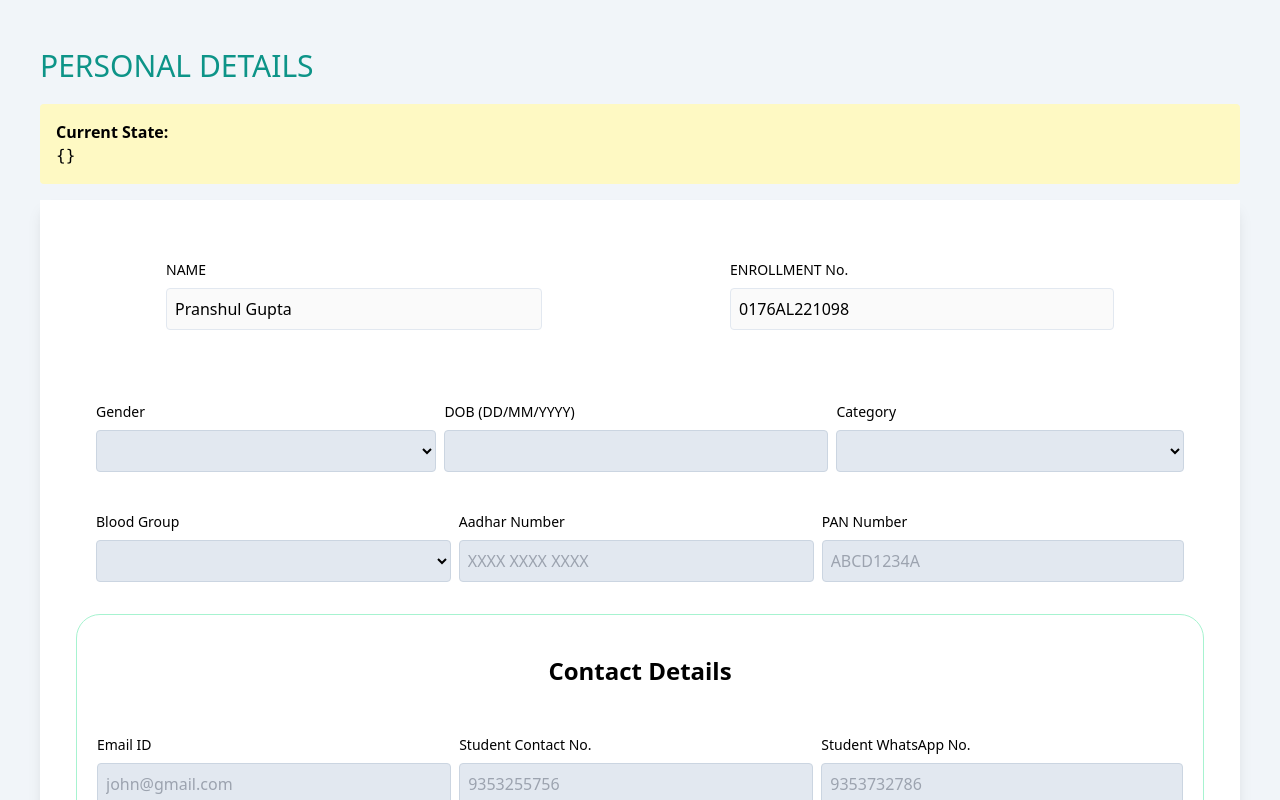
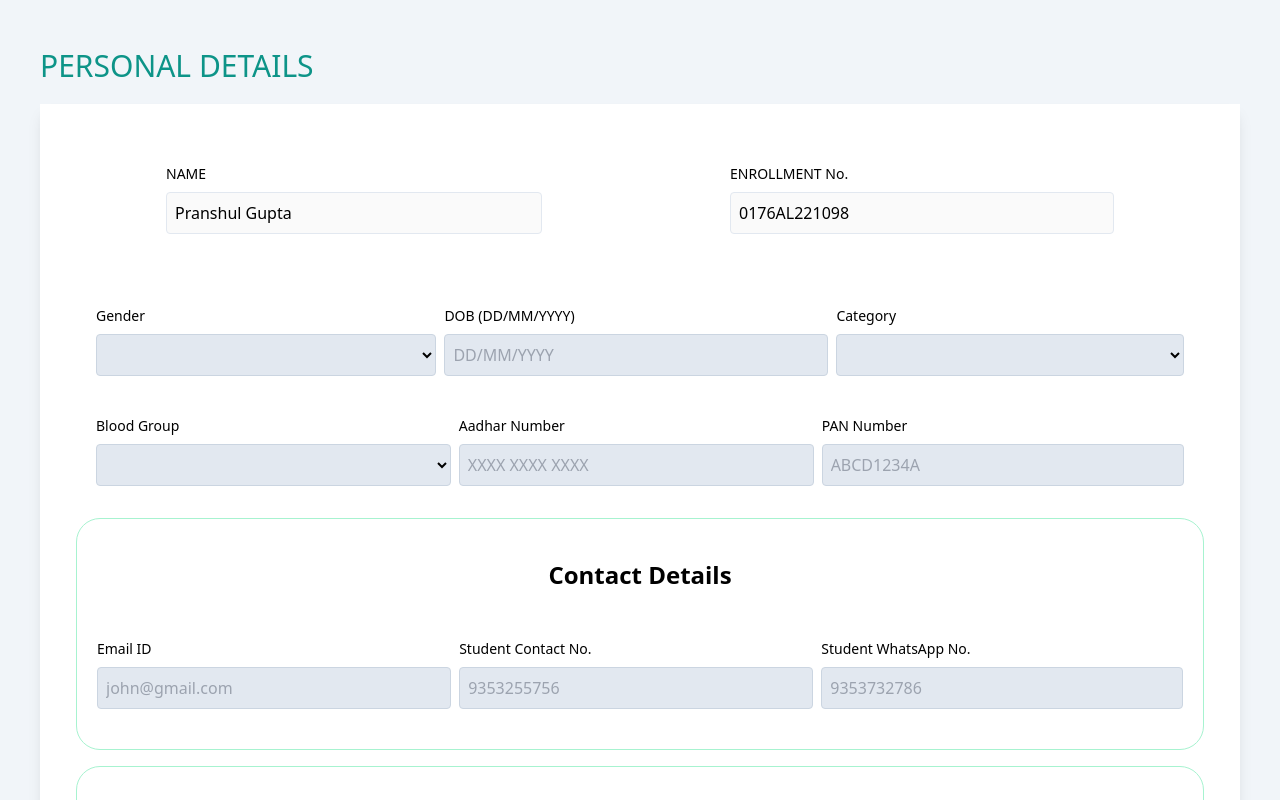
Before and after one commit to 2912Harshit/UserrInput, a React (Vite) app: page / in a window 1280 px wide. Shown: the top 800 px of the page. Built offline with nearby package versions, Linux system fonts and the light colour scheme.

Commit message:
updated dob

```diff
--- a/package.json
+++ b/package.json
@@ -10,6 +10,7 @@
     "preview": "vite preview"
   },
   "dependencies": {
+    "lucide-react": "^0.453.0",
     "primereact": "^10.8.4",
     "react": "^18.3.1",
     "react-dom": "^18.3.1",
--- a/src/App.jsx
+++ b/src/App.jsx
@@ -17,7 +17,7 @@ function App() {
       ...prev,
       ...newData
     }));
-    console.log("Global state updated:",formData)
+    // console.log("Global state updated:",formData)
   };
 
   return (
--- a/src/components/EducationDetails.jsx
+++ b/src/components/EducationDetails.jsx
@@ -13,15 +13,15 @@ export const EducationDetails=({ initialData, onSave})=>{
         <div className="bg-slate-100 px-10">
             <div className="pt-12 text-3xl text-teal-600 font-medium pb-5 antialiased">{`EDUCATIONAL BACKGROUND`}</div>
 
-            {/* Debug display */}
-            {initialData && (
+
+            {/* {initialData && (
                 <div className="bg-yellow-100 p-4 mb-4 rounded">
                     <h3 className="font-bold">Current State:</h3>
                     <pre className="whitespace-pre-wrap">
                         {JSON.stringify(initialData, null, 2)}
                     </pre>
                 </div>
-            )}
+            )} */}
 
             <div className="">
                 <EducationalField initialData={initialData} onSave={handleSave}/>
--- a/src/components/GrahuationDetails.jsx
+++ b/src/components/GrahuationDetails.jsx
@@ -31,15 +31,15 @@ export const GraduationDetails = ({ initialData, onSave }) => {
         <div className="bg-slate-100 px-10 h-screen">
             <div className="pt-12 text-3xl text-teal-600 font-medium pb-5 antialiased">GRADUATION DETAILS</div>
 
-            {/* Debug display */}
-            {initialData && (
+
+            {/* {initialData && (
                 <div className="bg-yellow-100 p-4 mb-4 rounded">
                     <h3 className="font-bold">Current State:</h3>
                     <pre className="whitespace-pre-wrap">
                         {JSON.stringify(initialData, null, 2)}
                     </pre>
                 </div>
-            )}
+            )} */}
 
 
             <form onSubmit={handleSubmit}>
--- a/src/components/InputField.jsx
+++ b/src/components/InputField.jsx
@@ -4,6 +4,7 @@ import { PreKnownInputBox } from "./commonComponents/PreKnownInputBox"
 import { DropDown } from "./commonComponents/DropDowm"
 import { Calendar } from 'primereact/calendar';
 import { NextButton } from "./commonComponents/NextButton";
+import DatePicker from "./commonComponents/DataPicker";
 
 const InputField=({initialData, onSave})=> {
 
@@ -65,11 +66,15 @@ const InputField=({initialData, onSave})=> {
                 <DropDown inputs={gender} value={formData.gender} onChange={e=>{handleInputChange('gender',e.target.value)}} label={"Gender"} className=""/>
             </div>
            <div className="pr-2 ">
-            <div className="text-sm font-medium text-left py-2">
+            {/* <div className="text-sm font-medium text-left py-2">
                 DOB (DD/MM/YYYY)
-            </div>
+            </div> */}
             <div  className="">
-                <Calendar value={formData.dob} inputClassName=" md:w-52 lg:w-96 border border-slate-300 bg-slate-200 px-2  py-1 md:py-2 rounded" variant="filled"  onChange={(e) => handleInputChange('dob',e.target.value)} />
+                {/* <Calendar value={formData.dob} inputClassName=" md:w-52 lg:w-96 border border-slate-300 bg-slate-200 px-2  py-1 md:py-2 rounded" variant="filled"  onChange={(e) => handleInputChange('dob',e.target.value)} /> */}
+                <DatePicker
+                    value={formData.dob}
+                    onChange={(value) => handleInputChange('dob', value)}
+                    />
             </div>
 
            </div>
--- a/src/components/PersonalDetails.jsx
+++ b/src/components/PersonalDetails.jsx
@@ -16,15 +16,15 @@ export const PersonalDetails=({ initialData, onSave})=>{
         <div className="bg-slate-100 px-10">
             <div className=" pt-12 text-3xl text-teal-600 font-medium pb-5 antialiased">PERSONAL DETAILS</div>
 
-            {/* Debug display */}
-            {initialData && (
+
+            {/* {initialData && (
                 <div className="bg-yellow-100 p-4 mb-4 rounded">
                     <h3 className="font-bold">Current State:</h3>
                     <pre className="whitespace-pre-wrap">
                         {JSON.stringify(initialData, null, 2)}
                     </pre>
                 </div>
-            )}
+            )} */}
 
             <div>
                 <InputField initialData={initialData} onSave={handleSave}/>
--- /dev/null
+++ b/src/components/commonComponents/DataPicker.jsx
@@ -0,0 +1,140 @@
+import React, { useState } from 'react';
+
+const DatePicker = ({ value, onChange }) => {
+  const [showCalendar, setShowCalendar] = useState(false);
+  const [currentDate, setCurrentDate] = useState(new Date());
+
+  // Calculate min and max years (e.g., 100 years ago to current year)
+  const currentYear = new Date().getFullYear();
+  const minYear = currentYear - 100;
+  const maxYear = currentYear;
+
+  const months = [
+    'January', 'February', 'March', 'April', 'May', 'June',
+    'July', 'August', 'September', 'October', 'November', 'December'
+  ];
+
+  const getDaysInMonth = (year, month) => {
+    return new Date(year, month + 1, 0).getDate();
+  };
+
+  const generateCalendarDays = () => {
+    const year = currentDate.getFullYear();
+    const month = currentDate.getMonth();
+    const daysInMonth = getDaysInMonth(year, month);
+    const firstDayOfMonth = new Date(year, month, 1).getDay();
+
+    const days = [];
+    for (let i = 0; i < firstDayOfMonth; i++) {
+      days.push(null);
+    }
+
+    for (let i = 1; i <= daysInMonth; i++) {
+      days.push(i);
+    }
+
+    return days;
+  };
+
+  const handleDateSelect = (day) => {
+    if (!day) return;
+
+    const newDate = new Date(
+      currentDate.getFullYear(),
+      currentDate.getMonth(),
+      day
+    );
+
+    onChange(newDate);
+    setShowCalendar(false);
+  };
+
+  const formatDate = (date) => {
+    if (!date) return '';
+    const d = new Date(date);
+    const day = d.getDate().toString().padStart(2, '0');
+    const month = (d.getMonth() + 1).toString().padStart(2, '0');
+    const year = d.getFullYear();
+    return `${day}/${month}/${year}`;
+  };
+
+  const handleYearChange = (e) => {
+    const year = parseInt(e.target.value);
+    setCurrentDate(new Date(year, currentDate.getMonth()));
+  };
+
+  const handleMonthChange = (e) => {
+    const monthIndex = months.indexOf(e.target.value);
+    setCurrentDate(new Date(currentDate.getFullYear(), monthIndex));
+  };
+
+  return (
+    <div className="relative w-full">
+      <div className="text-sm font-medium text-left py-2">
+        DOB (DD/MM/YYYY)
+      </div>
+      <input
+        type="text"
+        className="w-full md:w-96 border border-slate-300 bg-slate-200 px-2 py-1 md:py-2 rounded"
+        value={formatDate(value)}
+        onClick={() => setShowCalendar(true)}
+        readOnly
+        placeholder="DD/MM/YYYY"
+      />
+
+      {showCalendar && (
+        <div className="absolute z-10 mt-1 bg-white rounded-lg shadow-lg p-4 border border-gray-200">
+          <div className="flex justify-between items-center mb-4">
+            <select
+              value={months[currentDate.getMonth()]}
+              onChange={handleMonthChange}
+              className="px-2 py-1 border rounded"
+            >
+              {months.map(month => (
+                <option key={month} value={month}>{month}</option>
+              ))}
+            </select>
+
+            <select
+              value={currentDate.getFullYear()}
+              onChange={handleYearChange}
+              className="px-2 py-1 border rounded"
+            >
+              {Array.from({ length: maxYear - minYear + 1 }, (_, i) => maxYear - i).map(year => (
+                <option key={year} value={year}>{year}</option>
+              ))}
+            </select>
+          </div>
+
+          <div className="grid grid-cols-7 gap-1">
+            {['Su', 'Mo', 'Tu', 'We', 'Th', 'Fr', 'Sa'].map(day => (
+              <div key={day} className="text-center text-sm font-medium p-2">
+                {day}
+              </div>
+            ))}
+            {generateCalendarDays().map((day, index) => (
+              <button
+                key={index}
+                onClick={() => day && handleDateSelect(day)}
+                className={`
+                  p-2 text-center rounded
+                  ${!day ? 'invisible' : 'hover:bg-gray-100'}
+                  ${value && day === new Date(value).getDate() &&
+                    currentDate.getMonth() === new Date(value).getMonth() &&
+                    currentDate.getFullYear() === new Date(value).getFullYear()
+                    ? 'bg-teal-600 text-white hover:bg-teal-700'
+                    : ''}
+                `}
+                disabled={!day}
+              >
+                {day}
+              </button>
+            ))}
+          </div>
+        </div>
+      )}
+    </div>
+  );
+};
+
+export default DatePicker;
```
Also changed, not shown: 1 other file (tests, documents, lock files or other folders).
